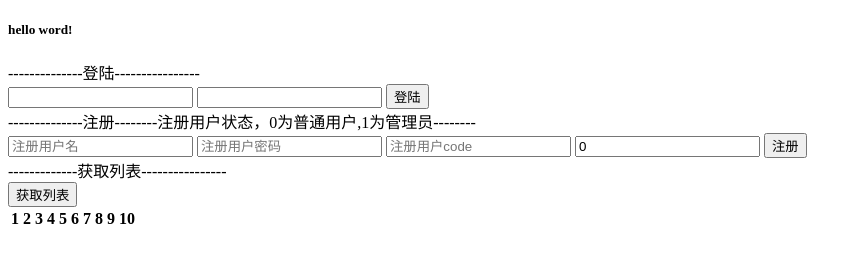
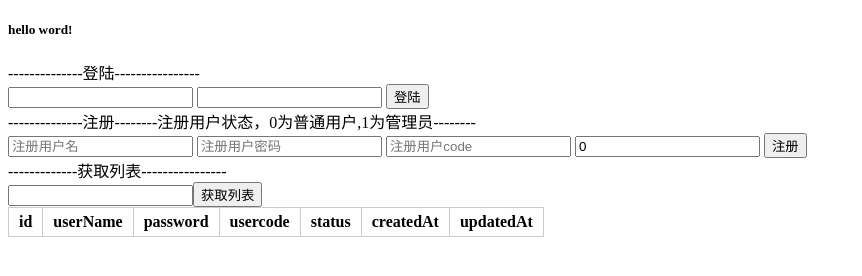
Before and after one commit to 821484451/typescript, a website: page src/public/index.html in a window 1280 px wide. Shown: the whole page, without its empty margins (0-862 px from the left). Drawn offline with nearby package versions, Linux system fonts and the light colour scheme.

Commit message:
完善鉴权

```diff
--- a/src/index.ts
+++ b/src/index.ts
@@ -41,7 +41,7 @@ app.use(async (ctx, next) => {
     await next()
   } else {
     if (JSON.stringify(ctx.session) == "{}" || !ctx.session.userInfo) {
-      ctx.body = { message: "登录失败" }
+      ctx.body = {status: 403, msg: "未登录！", data: [] }
     } else {
       await next()
     }
--- a/src/public/index.html
+++ b/src/public/index.html
@@ -5,6 +5,16 @@
     <meta name="viewport" content="width=device-width, initial-scale=1.0">
     <meta http-equiv="X-UA-Compatible" content="ie=edge">
     <title>Document</title>
+    <style>
+        table{
+            border: 1px solid #ccc;
+            border-collapse: collapse;
+        }
+        td,th{
+            border: 1px solid #ccc;
+            padding: 5px 10px;
+        }
+    </style>
 </head>
 <body>
     <div id="login">
@@ -20,11 +30,18 @@
         <input type="text" v-model="status" placeholder="注册用户状态">
         <button @click="register">注册</button>
         <div>-------------获取列表----------------</div>
-        <button @click="getList">获取列表</button>
+        <input type="text" v-model="cherifyName"><button @click="getList">获取列表</button>
         <table>
             <thead>
-                <th v-for="i in 10" :id="'d' + i">{{i}}</th>
+                <tr>
+                    <th v-for="(item,i) in fieldArr" :id="'d' + i">{{item}}</th>
+                </tr>
             </thead>
+            <tbody>
+                <tr v-for="(item1 , k) in userList" :key="k + 'a'">
+                    <td v-for="(field , j) in fieldArr" :key="j +'b'">{{item1[field]}}</td>
+                </tr>
+            </tbody>
         </table>
     </div>
 </body>
@@ -36,12 +53,15 @@
     var test = new Vue({
         el: '#login',
         data: {
+            cherifyName: '',
             userName: '',
             password: '',
             newUserName: '',
             newPassword: '',
             userCode: '',
-            status: 0
+            status: 0,
+            userList: [],
+            fieldArr: ['id', 'userName', 'password', 'usercode', 'status', 'createdAt', 'updatedAt']
         },
         methods: {
             login(){
@@ -76,9 +96,16 @@
             },
             getList(){
                 axios.get('/user',{
-
+                    params: {
+                        userName: this.cherifyName
+                    }
                 }).then(res => {
-
+                    let data = res.data;
+                    if (data.status == 200) {
+                        this.userList = res.data.data;
+                    }else{
+                        alert(data.msg);
+                    }
                 }).catch(err => {
                     console.log(err);
                 })
```
Also changed, not shown: src/routes/user.ts (+9 -3 lines).
